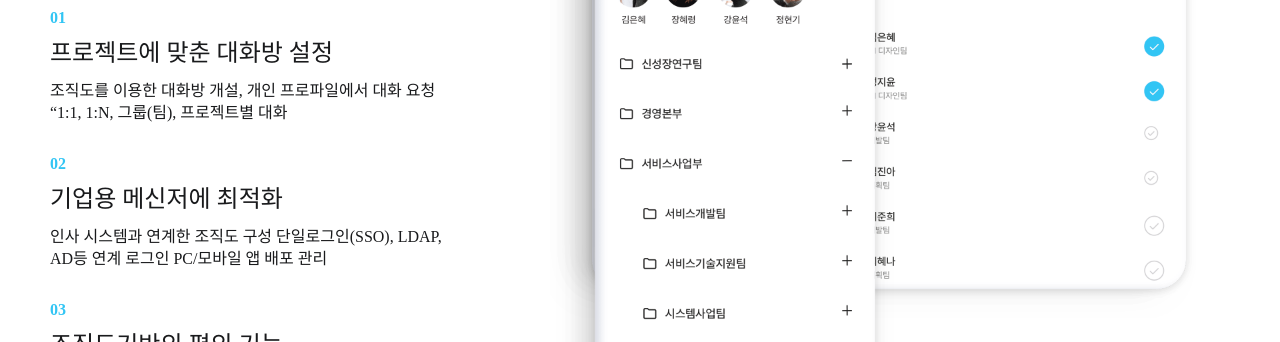
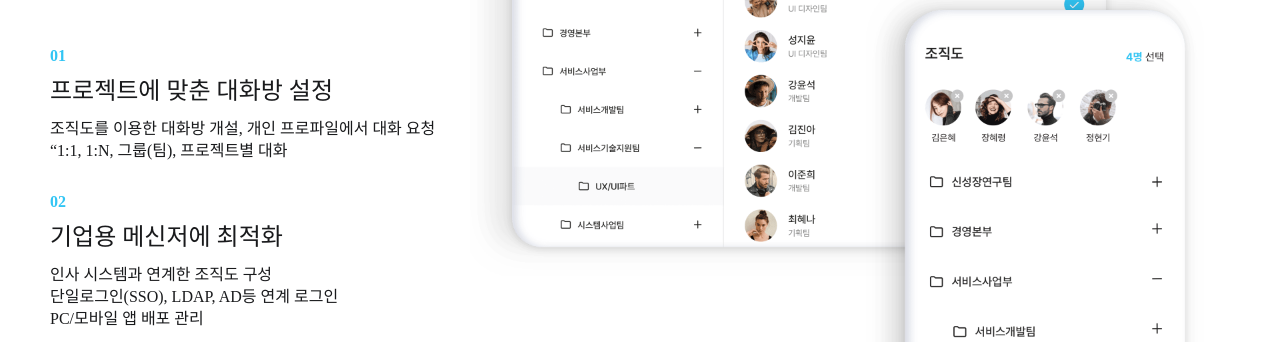
Before and after one commit to kse012050/moim-on, a plain HTML site: page service-introduce.html in a window 1280 px wide. Shown: the part 758-1100 px from the top of the page. Drawn offline with nearby package versions, Linux system fonts and the light colour scheme; a web font is replaced by a local one.

Commit message:
자잘한 수정 완료

```diff
--- a/css/global.css
+++ b/css/global.css
@@ -11,8 +11,8 @@ mark{color: #32c5f4;}
 /* 상단 공간 */
 [class *= "Page"]{padding-top: 86px;}
 [class *= "Page"] .contentArea{padding-bottom: 150px;}
-/* .mainPage .contentArea{padding-bottom: 150px;}
-.subPage .contentArea{padding-bottom: 150px;} */
+.mainPage .contentArea{padding-top: 150px;}
+.servicePage .contentArea{padding-top: 90px;}
 
 /* 버튼 */
 [class|="btn"]{text-align: center; border-radius: 10em; display: inline-flex; justify-content: center; align-items: center;}
--- a/css/page.css
+++ b/css/page.css
@@ -5,7 +5,7 @@
 .mainPage .contentArea img{width: 100%;}
 .mainPage .contentArea h3 + p{font-size: 16px; line-height: 22px; margin-top: 16px;}
 /* 메인 - 상단*/
-.mainPage .contentArea{padding-top: 150px; text-align: center; position: relative; z-index: 10;}
+.mainPage .contentArea{text-align: center; position: relative; z-index: 10;}
 .mainPage .contentArea h2{margin-bottom: 30px;}
 .mainPage .contentArea h2 b{display: block; font-weight: 500; margin-bottom: 16px;}
 .mainPage .contentArea > a{width: 200px; height: 62px; font-size: 19px; font-weight: 500; margin-bottom: 40px;}
@@ -46,39 +46,67 @@
 .mainPage .contentArea .optimizationArea ul li a{width: 200px; height: 62px; font-size: 19px; font-weight: 500;}
 
 /* 서비스 */
+/* 서비스 공통 */
 .servicePage .contentArea{text-align: center;}
-.servicePage .contentArea h2{margin-bottom: 26px;}
-.servicePage .contentArea > p{font-size: 18px; font-weight: 400; color: #666666; line-height: 26px; margin-bottom: 70px;}
-.servicePage .contentArea > ul{width: 840px; margin: 0 auto; display: flex; justify-content: space-between; margin-bottom: 250px;}
-.servicePage .contentArea > ul li{width: 70px;}
-.servicePage .contentArea > ul li a{display: block; text-align: center; padding-top: 80px; background-repeat: no-repeat; background-position: center top; background-size: 60px;}
-.servicePage .contentArea > ul li:nth-child(1) a{background-image: url('../images/service-subMenu01.png');}
-.servicePage .contentArea > ul li:nth-child(2) a{background-image: url('../images/service-subMenu02.png');}
-.servicePage .contentArea > ul li:nth-child(3) a{background-image: url('../images/service-subMenu03.png');}
-.servicePage .contentArea > ul li:nth-child(4) a{background-image: url('../images/service-subMenu04.png');}
-.servicePage .contentArea > ul li:nth-child(5) a{background-image: url('../images/service-subMenu05.png');}
-.servicePage .contentArea > ul li:nth-child(6) a{background-image: url('../images/service-subMenu06.png');}
-.servicePage .contentArea > ul li:nth-child(7) a{background-image: url('../images/service-subMenu07.png');}
-.servicePage .contentArea section{display: flex; text-align: left;}
-.servicePage .contentArea section:not(:last-of-type){margin-bottom: 500px;}
-.servicePage .contentArea section:nth-of-type(2n + 1) .textArea{margin-right: 90px;}
-.servicePage .contentArea section:nth-of-type(2n) .textArea{order: 1; margin-left: 90px;}
-.servicePage .contentArea section .textArea{flex-shrink: 0; width: 410px;}
-.servicePage .contentArea section .textArea h3{margin-bottom: 60px;}
-.servicePage .contentArea section .textArea ol{color: #000000;}
-.servicePage .contentArea section .textArea ol li{counter-increment: olCounter;}
-.servicePage .contentArea section .textArea ol li:not(:last-child){margin-bottom: 30px;}
-.servicePage .contentArea section .textArea ol li::before{content: '0' counter(olCounter); display: block; font-size: 16px; font-weight: 700; color: #32c5f4; line-height: 19px; margin-bottom: 12px;}
-.servicePage .contentArea section .textArea ol li strong{display: block; font-size: 24px; font-weight: 500; line-height: 29px; margin-bottom: 12px;}
-.servicePage .contentArea section .textArea ol li p{font-size: 16px; font-weight: 400; line-height: 22px;}
-.servicePage .contentArea section .imgArea{flex: 1; position: relative;}
-.servicePage .contentArea section .imgArea img{position: absolute;}
-.servicePage .contentArea section .imgArea img[data-size="full"]{width: 100%;}
-.servicePage .contentArea section .imgArea img[data-size="small"]{width: 370px; z-index: 1;}
-.servicePage footer{margin-top: 150px;}
+.servicePage .contentArea section{text-align: left;}
+/* 서비스 소개 */
+.introducePage .contentArea{padding-bottom: 450px;}
+.introducePage .contentArea h2{margin-bottom: 70px;}
+.introducePage .contentArea > ul{width: 840px; margin: 0 auto; display: flex; justify-content: space-between; margin-bottom: 250px;}
+.introducePage .contentArea > ul li{width: 70px;}
+.introducePage .contentArea > ul li a{display: block; text-align: center; padding-top: 80px; background-repeat: no-repeat; background-position: center top; background-size: 60px;}
+.introducePage .contentArea > ul li:nth-child(1) a{background-image: url('../images/service-subMenu01.png');}
+.introducePage .contentArea > ul li:nth-child(2) a{background-image: url('../images/service-subMenu02.png');}
+.introducePage .contentArea > ul li:nth-child(3) a{background-image: url('../images/service-subMenu03.png');}
+.introducePage .contentArea > ul li:nth-child(4) a{background-image: url('../images/service-subMenu04.png');}
+.introducePage .contentArea > ul li:nth-child(5) a{background-image: url('../images/service-subMenu05.png');}
+.introducePage .contentArea > ul li:nth-child(6) a{background-image: url('../images/service-subMenu06.png');}
+.introducePage .contentArea > ul li:nth-child(7) a{background-image: url('../images/service-subMenu07.png');}
+.introducePage .contentArea section{display: flex;}
+.introducePage .contentArea section:not(:last-of-type){margin-bottom: 500px;}
+.introducePage .contentArea section:nth-of-type(2n + 1) .textArea{margin-right: 90px;}
+.introducePage .contentArea section:nth-of-type(2n) .textArea{order: 1; margin-left: 90px;}
+.introducePage .contentArea section .textArea{flex-shrink: 0; width: 410px;}
+.introducePage .contentArea section .textArea h3{margin-bottom: 60px;}
+.introducePage .contentArea section .textArea ol{color: #000000;}
+.introducePage .contentArea section .textArea ol li{counter-increment: olCounter;}
+.introducePage .contentArea section .textArea ol li:not(:last-child){margin-bottom: 30px;}
+.introducePage .contentArea section .textArea ol li::before{content: '0' counter(olCounter); display: block; font-size: 16px; font-weight: 700; color: #32c5f4; line-height: 19px; margin-bottom: 12px;}
+.introducePage .contentArea section .textArea ol li strong{display: block; font-size: 24px; font-weight: 500; line-height: 29px; margin-bottom: 12px;}
+.introducePage .contentArea section .textArea ol li p{font-size: 16px; font-weight: 400; line-height: 22px;}
+.introducePage .contentArea section .imgArea{flex: 1; position: relative;}
+.introducePage .contentArea section .imgArea img{position: absolute;}
+.introducePage .contentArea section .imgArea img[data-size="full"]{width: 100%;}
+.introducePage .contentArea section .imgArea img[data-size="small"]{width: 370px; z-index: 1;}
+.introducePage .contentArea section:nth-of-type(1) .imgArea img:nth-of-type(1){right: 0; bottom: -124px;}
+.introducePage .contentArea section:nth-of-type(1) .imgArea img:nth-of-type(2){left: -80px; top: -80px;}
+.introducePage .contentArea section:nth-of-type(2) .imgArea img:nth-of-type(1){top: -80px;}
+.introducePage .contentArea section:nth-of-type(3) .imgArea img:nth-of-type(1){right: 0; bottom: -144px;}
+.introducePage .contentArea section:nth-of-type(3) .imgArea img:nth-of-type(2){left: -65px; top: -80px;}
+.introducePage .contentArea section:nth-of-type(4) .imgArea img:nth-of-type(1){left: 0; top: -80px;}
+.introducePage .contentArea section:nth-of-type(4) .imgArea img:nth-of-type(2){right: 0; bottom: -99px;}
+.introducePage .contentArea section:nth-of-type(5) .imgArea img:nth-of-type(1){right: 0; bottom: -227px;}
+.introducePage .contentArea section:nth-of-type(5) .imgArea img:nth-of-type(2){left: -80px; top: -80px;}
+.introducePage .contentArea section:nth-of-type(6) .imgArea img:nth-of-type(1){left: 0; top: -25px;}
+.introducePage .contentArea section:nth-of-type(7) .imgArea img:nth-of-type(1){left: -70px; bottom: -304px;}
+.introducePage .contentArea section:nth-of-type(7) .imgArea img:nth-of-type(2){left: 26px; top: -80px;}
+.introducePage footer{margin-top: 150px;}
+
+/* 서비스 연계 */
+.linkPage .contentArea h2{margin-bottom: 27px;}
+.linkPage .contentArea > p{margin-bottom: 170px;}
+.linkPage .contentArea section{display: flex; align-items: center;}
+.linkPage .contentArea section:not(:last-of-type){margin-bottom: 240px;}
+.linkPage .contentArea section div h3{margin-bottom: 40px;}
+.linkPage .contentArea section div :is(ul , p){font-size: 16px; line-height: 22px;}
+.linkPage .contentArea .botArea div{margin-right: 29px;}
+.linkPage .contentArea .botArea div strong{display: block; font-size: 24px; font-weight: 500; line-height: 29px; margin-bottom: 12px;}
+.linkPage .contentArea .botArea img{width: 490px;}
+.linkPage .contentArea .awaremessArea div{order: 1; margin-left: 70px;}
+.linkPage .contentArea .awaremessArea img{width: 700px;}
+
 
 /* 다운로드 */
-.downloadPage .contentArea{}
 .downloadPage .contentArea h2{text-align: center; margin-bottom: 70px;}
 .downloadPage .contentArea section{height: 390px; display: flex; flex-direction: column; justify-content: center; background-repeat: no-repeat; background-position: right center; background-size: auto 100%;}
 .downloadPage .contentArea section:nth-of-type(1){background-image: url('../images/download-img01.png');}
@@ -138,7 +166,7 @@
 .inquiryPage .contentArea fieldset ul li textarea{height: 199px;}
 .inquiryPage .contentArea fieldset ul li:not(:last-child){margin-bottom: 50px;}
 .inquiryPage .contentArea fieldset > label{display: block; font-size: 16px; font-weight: 400; color: #777; margin-bottom: 80px;}
-.inquiryPage .contentArea fieldset > label span{color: #000; text-decoration: underline; text-decoration-thickness: 2px;}
-.inquiryPage .contentArea fieldset input[type="checkbox"] + label::before{content: ''; display: inline-block; width: 20px; height: 20px; background-color: red; vertical-align: text-top; margin-right: 6px;}
-.inquiryPage .contentArea fieldset input[type="checkbox"]:checked + label::before{background-color: #32c5f4;}
+.inquiryPage .contentArea fieldset > label span{color: #000; font-weight: 500; text-decoration: underline; text-decoration-thickness: 2px;}
+.inquiryPage .contentArea fieldset input[type="checkbox"] + label::before{content: ''; display: inline-block; width: 20px; height: 20px; border: 2px solid #eee; vertical-align: text-top; margin-right: 6px; box-sizing: border-box;}
+.inquiryPage .contentArea fieldset input[type="checkbox"]:checked + label::before{background: url('../images/icon-check.png') no-repeat center / cover; border: none;}
 .inquiryPage .contentArea fieldset input[type="submit"]{width: 166px; height: 62px; font-size: 19px; font-weight: 500;}
--- a/service-introduce.html
+++ b/service-introduce.html
@@ -11,7 +11,7 @@
     <script src="js/common.js"></script>
 </head>
 <body>
-    <div class="subPage servicePage">
+    <div class="servicePage introducePage">
         <header class="active">
             <div class="contentSize">
                 <h1><a href="index.html"><img src="images/logo.png" alt="moimOn logo"></a></h1>
@@ -44,7 +44,6 @@
             <h2>
                 MoimTalk 주요 기능
             </h2>
-            <p>우리회사에 딱 맞는 조직도 연동으로 빠르고 정확한 협업환경을 구성합니다.</p>
             <ul>
                 <li><a href="">조직도</a></li>
                 <li><a href="">대화방</a></li>
@@ -58,88 +57,88 @@
             <section>
                 <div class="textArea">
                     <h3>
-                        빠른 현업이 가능한
+                        빠른 현업이 가능한<br>
                         조직도 기반 메신저
                     </h3>
                     <ol>
                         <li>
                             <strong>프로젝트에 맞춘 대화방 설정</strong>
                             <p>
-                                조직도를 이용한 대화방 개설, 개인 프로파일에서 대화 요청
+                                조직도를 이용한 대화방 개설, 개인 프로파일에서 대화 요청<br>
                                 “1:1, 1:N, 그룹(팀), 프로젝트별 대화
                             </p>
                         </li>
                         <li>
                             <strong>기업용 메신저에 최적화</strong>
                             <p>
-                                인사 시스템과 연계한 조직도 구성
-                                단일로그인(SSO), LDAP, AD등 연계 로그인
+                                인사 시스템과 연계한 조직도 구성<br>
+                                단일로그인(SSO), LDAP, AD등 연계 로그인<br>
                                 PC/모바일 앱 배포 관리
                             </p>
                         </li>
                         <li>
                             <strong>조직도기반의 편의 기능</strong>
                             <p>
-                                즐겨찾기 추가, 개인그룹 추가
+                                즐겨찾기 추가, 개인그룹 추가<br>
                                 메일 보내기, 채팅, 구성원 초성 검색
                             </p>
                         </li>
                     </ol>
                 </div>
                 <div class="imgArea">
-                    <img src="images/service-01-01.png" alt="" data-size="small">
-                    <img src="images/service-01-02.png" alt="" data-size="full">
+                    <img src="images/service-01-01.png" alt="" data-size="small" data-position="rightBottom">
+                    <img src="images/service-01-02.png" alt="" data-size="full" data-position="leftTop">
                 </div>
             </section>
             <section>
                 <div class="textArea">
                     <h3>
-                        다양한 자료 공유와
+                        다양한 자료 공유와<br>
                         유연한 커뮤니케이션
                     </h3>
                     <ol>
                         <li>
                             <strong>대화방에서</strong>
                             <p>
-                                대화상대 초대, 알림끄기, 대화내용 저장
+                                대화상대 초대, 알림끄기, 대화내용 저장<br>
                                 파일 모아보기 대화방 나가기 등 기능 제공
                             </p>
                         </li>
                         <li>
                             <strong>실시간 확인, @멘션, 이모지</strong>
                             <p>
-                                빠른 의사결정이 가능한 실시간 확인 기능
-                                @멘션으로 다수 멤버 중 특정인을 지정하며
+                                빠른 의사결정이 가능한 실시간 확인 기능<br>
+                                @멘션으로 다수 멤버 중 특정인을 지정하며<br>
                                 이모지 추가로 감성을 전달
                             </p>
                         </li>
                     </ol>
                 </div>
                 <div class="imgArea">
-                    <img src="images/service-02-01.png" alt="" data-size="full">
+                    <img src="images/service-02-01.png" alt="" data-size="full" data-position="top80">
                 </div>
             </section>
             <section>
                 <div class="textArea">
                     <h3>
-                        필요에 따라
-                        가장 빠르게 접근하는
+                        필요에 따라<br>
+                        가장 빠르게 접근하는<br>
                         데이터 검색
                     </h3>
                     <ol>
                         <li>
                             <strong>대화방 내 저장된 파일 필터링</strong>
                             <p>
-                                미디어 탭에서 이미지, 동영상등 멀티미디어 파일 검색
-                                파일 탭에서 오피스 파일등 문서 파일 검색
+                                미디어 탭에서 이미지, 동영상등 멀티미디어 파일 검색<br>
+                                파일 탭에서 오피스 파일등 문서 파일 검색<br>
                                 링크 탭에서 URL 링크 정보 검색
                             </p>
                         </li>
                         <li>
                             <strong>전체 검색</strong>
                             <p>
-                                현재 조회 중인 협업 대화방 기준으로 검색
-                                단계별 필터링으로 검색 범위 조정
+                                현재 조회 중인 협업 대화방 기준으로 검색<br>
+                                단계별 필터링으로 검색 범위 조정<br>
                                 컨텐츠 내용과 파일명으로 검색
                             </p>
                         </li>
@@ -153,31 +152,31 @@
             <section>
                 <div class="textArea">
                     <h3>
-                        기업에 가장 적합한
+                        기업에 가장 적합한<br>
                         사내시스템 연계
                     </h3>
                     <ol>
                         <li>
                             <strong>메신저로 공유</strong>
                             <p>
-                                그룹웨에등 기간계 시스템에서
-                                공유하고자 하는 컨텐츠를 대상으로
+                                그룹웨에등 기간계 시스템에서<br>
+                                공유하고자 하는 컨텐츠를 대상으로<br>
                                 메신저 대화방에 바로가기 등록
                             </p>
                         </li>
                         <li>
                             <strong>메일 발송 및 메뉴 연계</strong>
                             <p>
-                                메신저 더보기 메뉴에 기간계 시스템 바로가기 구성
-                                메신저내 조직도 또는 사용자 프로파일 조회 중
+                                메신저 더보기 메뉴에 기간계 시스템 바로가기 구성<br>
+                                메신저내 조직도 또는 사용자 프로파일 조회 중<br>
                                 선택된 사용자를 수신인으로 메일 작성
                             </p>
                         </li>
                         <li>
                             <strong>알림봇</strong>
                             <p>
-                                그룹웨에, ERP, SCM등
-                                주요 기간계 시스템 연계한 알림 수신 API 제공
+                                그룹웨에, ERP, SCM등<br>
+                                주요 기간계 시스템 연계한 알림 수신 API 제공<br>
                                 단일로그인(SSO) 연계 시 바로가기 지원
                             </p>
                         </li>
@@ -191,22 +190,22 @@
             <section>
                 <div class="textArea">
                     <h3>
-                        재택근무에 적합한
+                        재택근무에 적합한<br>
                         온라인 대면 회의
                     </h3>
                     <ol>
                         <li>
                             <strong>PC와 모바일 화상회의</strong>
                             <p>
-                                PC 다자간 화상회의
-                                모바일 참석자 화면 분할
+                                PC 다자간 화상회의<br>
+                                모바일 참석자 화면 분할<br>
                                 모바일 사용자간 화상회의
                             </p>
                         </li>
                         <li>
                             <strong>화상회의 개설 및 일정 연계</strong>
                             <p>
-                                화상회의 개설 시 일정관리 연계
+                                화상회의 개설 시 일정관리 연계<br>
                                 일정 도래 알림 시 화상회의 알림
                             </p>
                         </li>
@@ -220,21 +219,21 @@
             <section>
                 <div class="textArea">
                     <h3>
-                        외부 사용자 초대로
+                        외부 사용자 초대로<br>
                         더 강력해진 협업 기능
                     </h3>
                     <ol>
                         <li>
                             <strong>외부 사용자 초대 및 참여</strong>
                             <p>
-                                외부 협력 인원에게 초대 메일 발송,
+                                외부 협력 인원에게 초대 메일 발송,<br>
                                 지정된 프로젝트 또는 협업대화방에 참여
                             </p>
                         </li>
                         <li>
                             <strong>메일 발송</strong>
                             <p>
-                                메일을 연계하여 조직도나 개인 프로파일에서
+                                메일을 연계하여 조직도나 개인 프로파일에서<br>
                                 단일 또는 다수의 수신자를 지정해서 메일 작성
                             </p>
                         </li>
@@ -247,21 +246,21 @@
             <section>
                 <div class="textArea">
                     <h3>
-                        PC/모바일 완벽한 호환으로
+                        PC/모바일 완벽한 호환으로<br>
                         업무 연계성 강화
                     </h3>
                     <ol>
                         <li>
                             <strong>모바일 앱으로 활용도 향상</strong>
                             <p>
-                                협업 공간 생성, 참여, 활동 일련의 작업은
+                                협업 공간 생성, 참여, 활동 일련의 작업은<br>
                                 모바일에서 동일하게 제공
                             </p>
                         </li>
                         <li>
                             <strong>친숙한 UI/UX</strong>
                             <p>
-                                누구에게나 친숙한 UI/UX
+                                누구에게나 친숙한 UI/UX<br>
                                 모바일과 PC 메신저 호환 상호 호출
                             </p>
                         </li>
```
Also changed, not shown: sevice-link.html (+11 -5 lines), images/icon-check.png (added), images/service-link01.png (added), images/service-link02.png (added).
